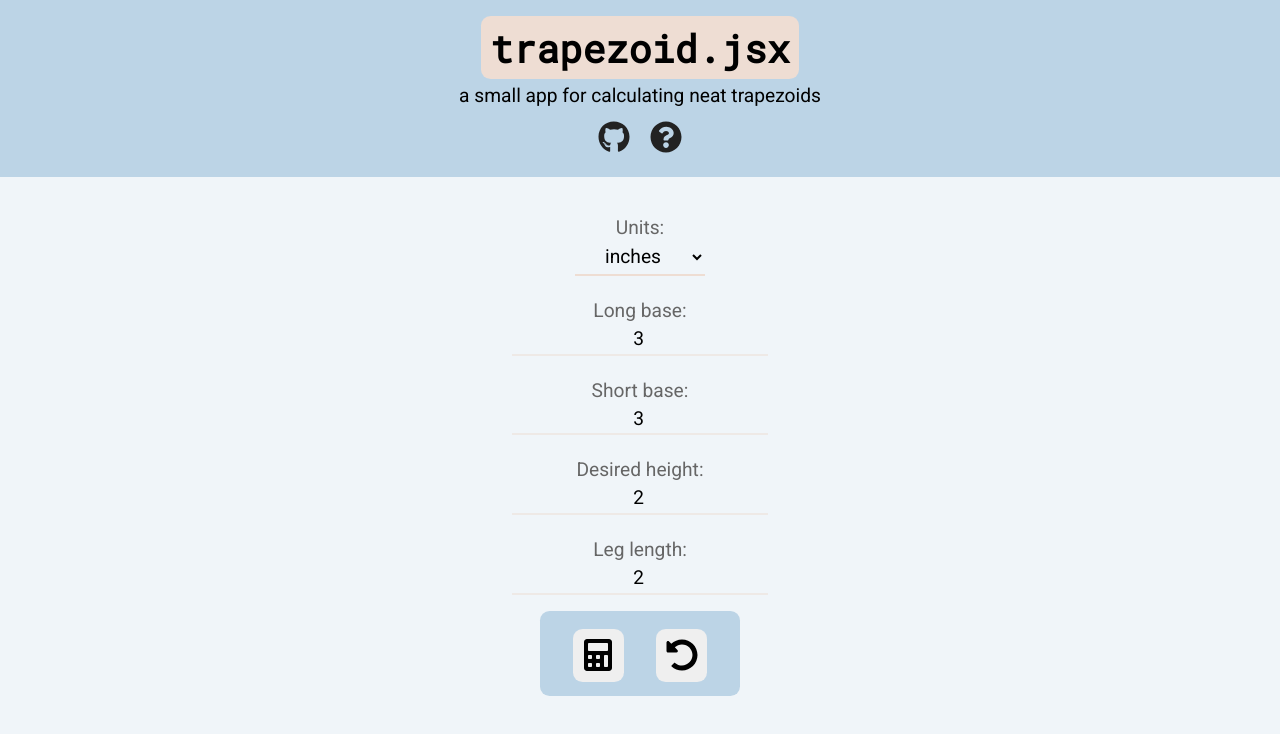
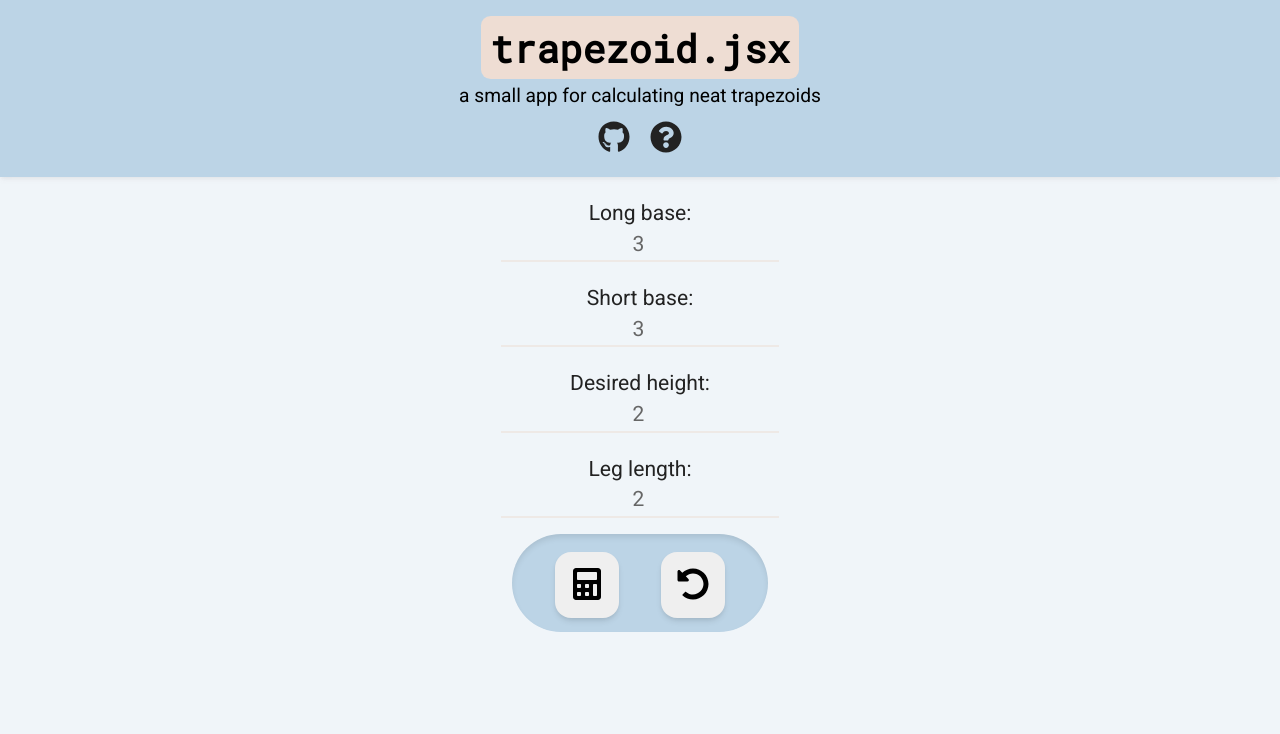
Before and after one commit to bost-ty/trapezoid-react, a React (Create React App) app: page / in a window 1280 px wide. Shown: the top 734 px of the page. Built offline with nearby package versions, Linux system fonts and the light colour scheme.

Commit message:
Clean CSS, consolidate styles from inline

```diff
--- a/src/App.css
+++ b/src/App.css
@@ -34,8 +34,8 @@
 .hidden {
   opacity: 0;
   z-index: -9999;
-  visibility: none;
-  transition: all 100ms ease-out;
+  visibility: hidden;
+  transition: all 100ms ease;
 }
 
 .App {
@@ -91,15 +91,14 @@ a:active {
 h1,
 h2,
 h3 {
-  font-family: "Roboto Mono", source-code-pro, Menlo, Monaco, Consolas,
-    "Courier New", monospace;
+  font-family: "Roboto Mono", source-code-pro, Menlo, Monaco, Consolas, "Courier New", monospace;
   padding: 0.25em;
 }
 /* end typography */
 /* begin layout */
 
 article p {
-  max-width: 60ch;
+  max-width: 70ch;
   margin: 0 auto;
   line-height: 1.5;
 }
@@ -109,12 +108,6 @@ article p {
 
 /* begin specific styling */
 /* begin Header */
-
-.fa-calc,
-.fa-reset {
-  font-size: 2rem;
-}
-
 header {
   display: flex;
   align-items: center;
@@ -124,7 +117,9 @@ header {
   padding: 1rem;
   background: var(--blue-dark);
   width: 100%;
+  box-shadow: 0 4px 6px -1px rgba(143, 107, 107, 0.05), 0 2px 4px -1px rgba(0, 0, 0, 0.05);
 }
+
 header h1 {
   font-size: clamp(1rem, 2.2rem * 3vh, 6rem);
   margin: 0;
@@ -157,20 +152,16 @@ header a {
 /* begin Calculator */
 
 #calculator {
-  margin-top: 2rem;
+  padding-top: 1rem;
+  font-size: 110%;
 }
 /* * begin form */
 form {
   display: flex;
   flex-flow: column nowrap;
+  flex-shrink: 1;
   align-items: center;
   justify-content: center;
-  /* padding: 1rem; */
-}
-
-form > * > * {
-  max-width: 30vw;
-  text-align: center;
 }
 
 label,
@@ -183,7 +174,7 @@ button {
 
 label {
   margin-top: 0.5rem;
-  color: var(--text-light);
+  color: var(--text-dark);
 }
 
 /* ** begin select */
@@ -214,9 +205,8 @@ select:active {
   outline-offset: -4px;
 }
 /* ** end select */
-
 /* ** begin input */
-/* begin hide the number spinners */
+/* *** begin hide the number spinners */
 input[type="number"]::-webkit-inner-spin-button,
 input[type="number"]::-webkit-outer-spin-button {
   -webkit-appearance: none;
@@ -224,12 +214,10 @@ input[type="number"]::-webkit-outer-spin-button {
   appearance: none;
   margin: 0;
 }
-/* end hide the number spinners */
-
+/* *** end hide the number spinners */
 input[type="number"] {
   -moz-appearance: textfield;
-  font-family: "Roboto Mono", source-code-pro, Menlo, Monaco, Consolas,
-    "Courier New", monospace;
+  font-family: "Roboto Mono", source-code-pro, Menlo, Monaco, Consolas, "Courier New", monospace;
   border-top-left-radius: 0.5em;
   border-top-right-radius: 0.5em;
 }
@@ -237,6 +225,7 @@ input[type="number"] {
 input {
   margin-bottom: 1rem;
   border: none;
+  color: var(--text-light);
   border-bottom: 2px solid rgba(var(--rgb-brand), 0.5);
   padding: 0.25em 0.25em 0.25em 0.15em;
   background: var(--blue-light);
@@ -266,7 +255,25 @@ input:active {
   outline-offset: -4px;
 }
 /* ** end input */
-/* ** begin button */
+/* ** begin form controls */
+.form-control-container {
+  display: flex;
+  align-items: center;
+  justify-content: space-evenly;
+  gap: 1rem;
+  min-width: 20vw;
+  background: var(--blue-dark);
+  padding: 1rem;
+  border-radius: 5em;
+  box-shadow: inset 0 4px 6px -1px rgba(0, 0, 0, 0.1), inset 0 2px 4px -1px rgba(0, 0, 0, 0);
+}
+
+.form-control {
+  font-size: 2rem;
+  box-shadow: 0 4px 6px -1px rgba(0, 0, 0, 0.1), 0 2px 4px -1px rgba(0, 0, 0, 0.06);
+}
+/* ** end form controls */
+/* *** begin button */
 button {
   display: flex;
   align-items: center;
@@ -304,20 +311,8 @@ button:active {
   color: var(--text-light);
   transform: translateY(2px);
 }
-/* ** end button */
+/* *** end button */
 /* * end form */
-
-.results {
-  margin: 2rem;
-  font-size: 110%;
-  line-height: 1.4;
-}
-
-.results span {
-  font-family: "Roboto Mono", source-code-pro, Menlo, Monaco, Consolas,
-    "Courier New", monospace;
-  font-weight: 600;
-}
 /* end Calculator */
 /* begin About */
 #about {
@@ -326,24 +321,24 @@ button:active {
   background: var(--brand);
   transition: all 100ms ease-out;
   border-radius: 2rem;
-  min-width: 300px;
+  width: clamp(80vw, 50ch * 4vw, 70ch);
+  min-width: 80vw;
   position: absolute;
   left: 50%;
   top: 25%;
   transform: translateX(-50%);
-
-  box-shadow: 0 10px 15px -3px rgba(0, 0, 0, 0.1),
-    0 4px 6px -2px rgba(0, 0, 0, 0.05);
+  visibility: visible;
+  margin: 0;
+  box-shadow: 0 10px 15px -3px rgba(0, 0, 0, 0.1), 0 4px 6px -2px rgba(0, 0, 0, 0.05);
 }
 
 #about h2 {
   margin-bottom: 0.25em;
 }
 /* end About */
-
 /* end specific styling */
 
-/* handle an unexpectedly narrow viewport */
+/* handle narrow viewport cases */
 @media screen and (max-width: 350px) {
   :root {
     font-size: 14px;
--- a/src/App.js
+++ b/src/App.js
@@ -12,16 +12,12 @@ function App() {
     setShowAbout(!showAbout);
   }
   return (
-    <div className="App" onClick={handleClick}>
+    <div className="App" onClick={(e) => (showAbout ? toggleHidden() : null)}>
       <Header toggleHidden={toggleHidden} />
       <Calculator />
       {<About showAbout={showAbout} />}
     </div>
   );
-
-  function handleClick(e) {
-    console.log(e.target.value);
-  }
 }
 
 export default App;
--- a/src/components/Calculator.js
+++ b/src/components/Calculator.js
@@ -7,8 +7,8 @@ function Result({ number, units }) {
 }
 
 export default function Calculator() {
-  const initialUnits = "in";
-  const [units, setUnits] = useState(initialUnits);
+  // const initialUnits = "in";
+  // const [units, setUnits] = useState(initialUnits);
 
   const initialLongBase = 3;
   const [longBase, setLongBase] = useState(initialLongBase);
@@ -26,27 +26,13 @@ export default function Calculator() {
 
   function calculateLegLength() {
     const newBase = longBase - shortBase;
-    const newLegLength = Math.sqrt(
-      Math.pow(newBase, 2) + Math.pow(desiredHeight, 2)
-    );
-    setLegLength(newLegLength);
+    const newLegLength = Math.sqrt(Math.pow(newBase, 2) + Math.pow(desiredHeight, 2));
+    setLegLength(Math.round((newLegLength + Number.EPSILON) * 100) / 100);
   }
 
   return (
     <article id="calculator">
       <form onSubmit={handleSubmit} onChange={handleFormChange}>
-        <label htmlFor="units">Units:</label>
-        <select
-          id="units"
-          name="units"
-          value={units}
-          onChange={(e) => setUnits(e.target.value)}
-        >
-          <option defaultValue value="in">
-            inches
-          </option>
-          <option value="cm">centimeters</option>
-        </select>
         <label htmlFor="longBase">Long base:</label>
         <input
           type="number"
@@ -87,23 +73,12 @@ export default function Calculator() {
           value={legLength}
           onChange={(e) => setLegLength(e.target.value)}
         />
-        <div
-          style={{
-            display: "flex",
-            alignItems: "center",
-            justifyContent: "space-evenly",
-            gap: "1rem",
-            minWidth: 200,
-            background: "var(--blue-dark)",
-            padding: "1rem",
-            borderRadius: ".5em",
-          }}
-        >
-          <button type="submit" name="submit" onClick={handleSubmit}>
-            <FaCalculator className="fa-calc" />
+        <div className="form-control-container">
+          <button type="submit" className="form-control" name="submit" onClick={handleSubmit}>
+            <FaCalculator />
           </button>
-          <button name="reset" onClick={handleReset}>
-            <FaUndoAlt className="fa-reset" />
+          <button name="reset" className="form-control" onClick={handleReset}>
+            <FaUndoAlt />
           </button>
         </div>
       </form>
```
Also changed, not shown: 1 other file (tests, documents, lock files or other folders).
